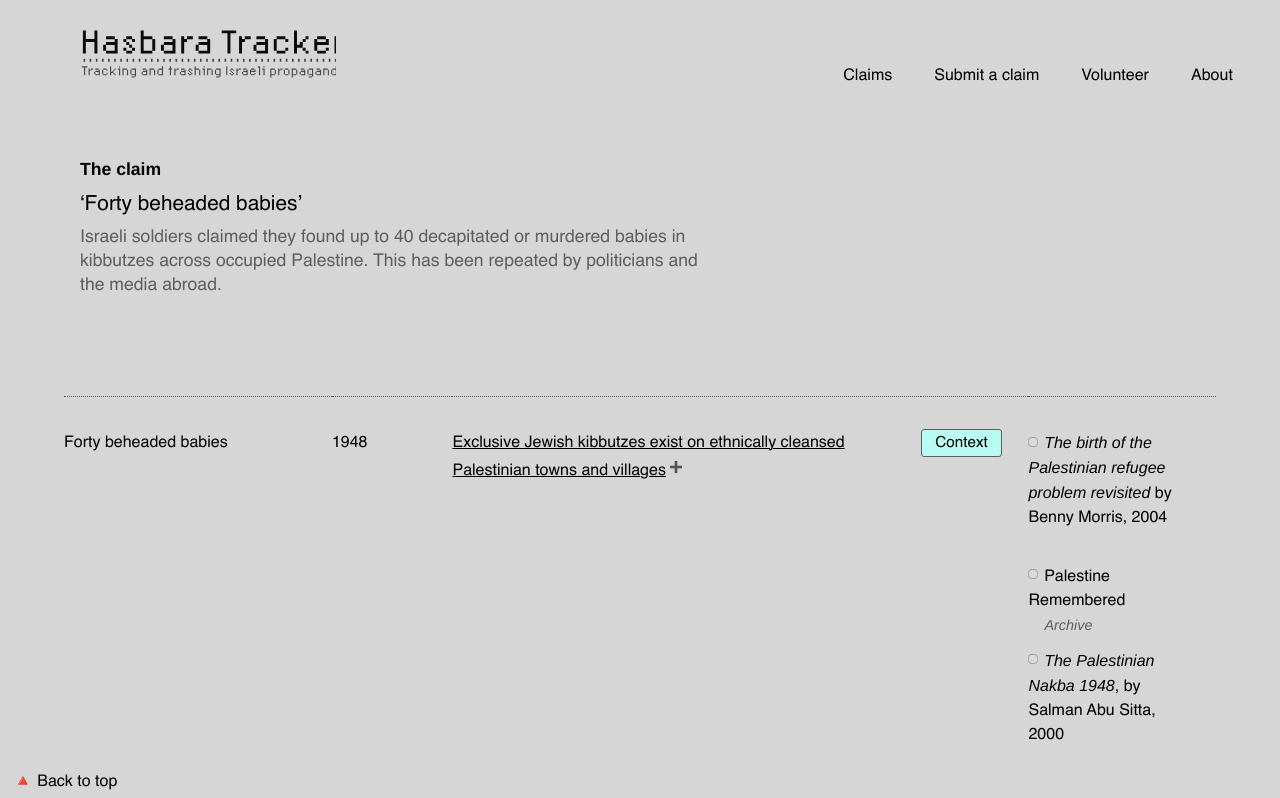
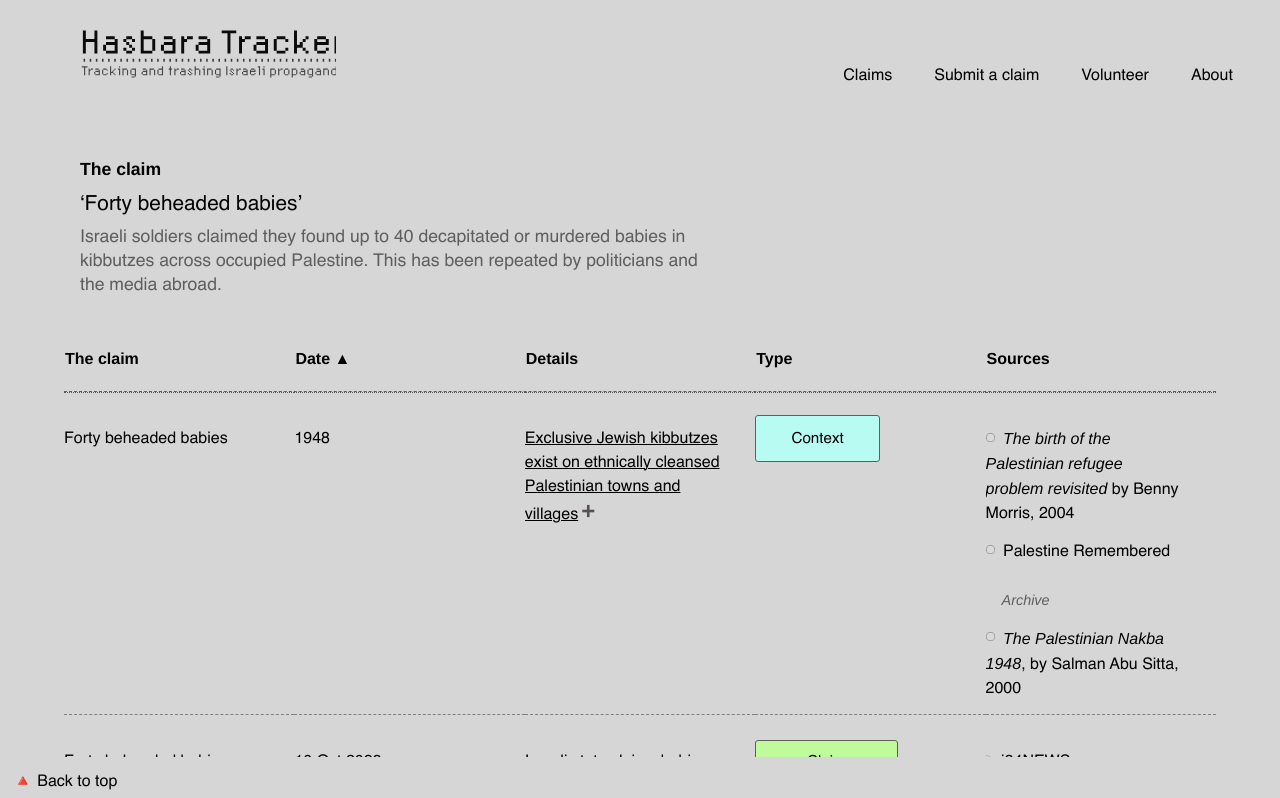
Before and after one commit to tamtzekin/hasbara-tracker, a React (Create React App) app: page /forty-beheaded-babies in a window 1280 px wide. Shown: the top 798 px of the page. Built offline with nearby package versions, Linux system fonts and the light colour scheme.

Commit message:
sticky table header

```diff
--- a/src/App.css
+++ b/src/App.css
@@ -39,9 +39,13 @@ oooooooooooooooooooooooooooooooooooooooooooooooooooooooooooooooooooooooooooooooo
     flex-direction: column;
 
     background-color: theme('colors.grey');
-    /* border-bottom: 1px solid theme('colors.grey-darker'); */
+    z-index: 4;
+}
 
-    z-index: 4;
+.header-container-border {
+    border-bottom: 1px dashed theme('colors.grey-faded');
+    z-index: 3;
+    width: 500%;
 }
 
 .logo-container {
@@ -239,7 +243,6 @@ details article {
 details[open] article {
     animation: fadeIn 0.3s linear forwards;
     cursor: default;
-    margin-bottom: 7%;
 }
 
     @keyframes fadeIn {
@@ -259,15 +262,16 @@ details[open] .expand-text::after {
 details {
     display: inline;
     cursor: crosshair;
+    margin-bottom: 8%;
 }
 
 details[open] {
     cursor: n-resize;
+    margin-bottom: 7%;
 }
 
 details > summary {
     list-style: none;
-    font-family: 'Helvetica', Helvetica, sans-serif;
 }
 
 details > summary::-webkit-details-marker {
--- a/src/components/ClaimFortyBeheadedBabies.js
+++ b/src/components/ClaimFortyBeheadedBabies.js
@@ -282,6 +282,7 @@ export default function ClaimFortyBeheadedBabies() {
                             ">
                                 Israeli soldiers claimed they found up to 40 decapitated or murdered babies in kibbutzes across occupied Palestine. This has been repeated by politicians and the media abroad.
                     </div>
+
                     </div>
 
                     {/* <div>{claimSummary}</div> */}
@@ -344,7 +345,7 @@ export default function ClaimFortyBeheadedBabies() {
                         ) : (
                             // Renders all claims data as a table
                             <table {...getTableProps()}>
-                                <thead>
+                                <thead className="">
                                     {headerGroups.map((headerGroup) => (
                                         <tr {...headerGroup.getHeaderGroupProps()}>
                                             {headerGroup.headers.map((column) => (
@@ -363,6 +364,8 @@ export default function ClaimFortyBeheadedBabies() {
                                             ))}
                                         </tr>
                                     ))}
+                                                        <div className="header-container-border"></div>
+
                                 </thead>
 
                                 <tbody {...getTableBodyProps()}>
--- a/src/components/Tracker.css
+++ b/src/components/Tracker.css
@@ -269,7 +269,7 @@ table {
     width: 100%;
     position: relative;
 
-    /* table-layout: fixed; */
+    table-layout: fixed;
 }
 
 td {
@@ -279,20 +279,21 @@ td {
 }
 
 thead {
-    width: 100%;
+    width: 90%;
     text-align: left;
-    margin-top: -5%;
-    margin-left: -0.3%;
     border-bottom: 1px dotted #595959;
     background-color: theme('colors.grey');
     z-index: 4;
+    position: sticky;
+    top: 42%;
 }
 
 th {
-    padding-bottom: 25px;
+    padding-bottom: 20px;
     /* padding-left: 20px; */
     /* width: 100%; */
-    white-space: nowrap;
+    /* white-space: nowrap; */
+    /* position: fixed; */
 }
 
 table.a {
```
